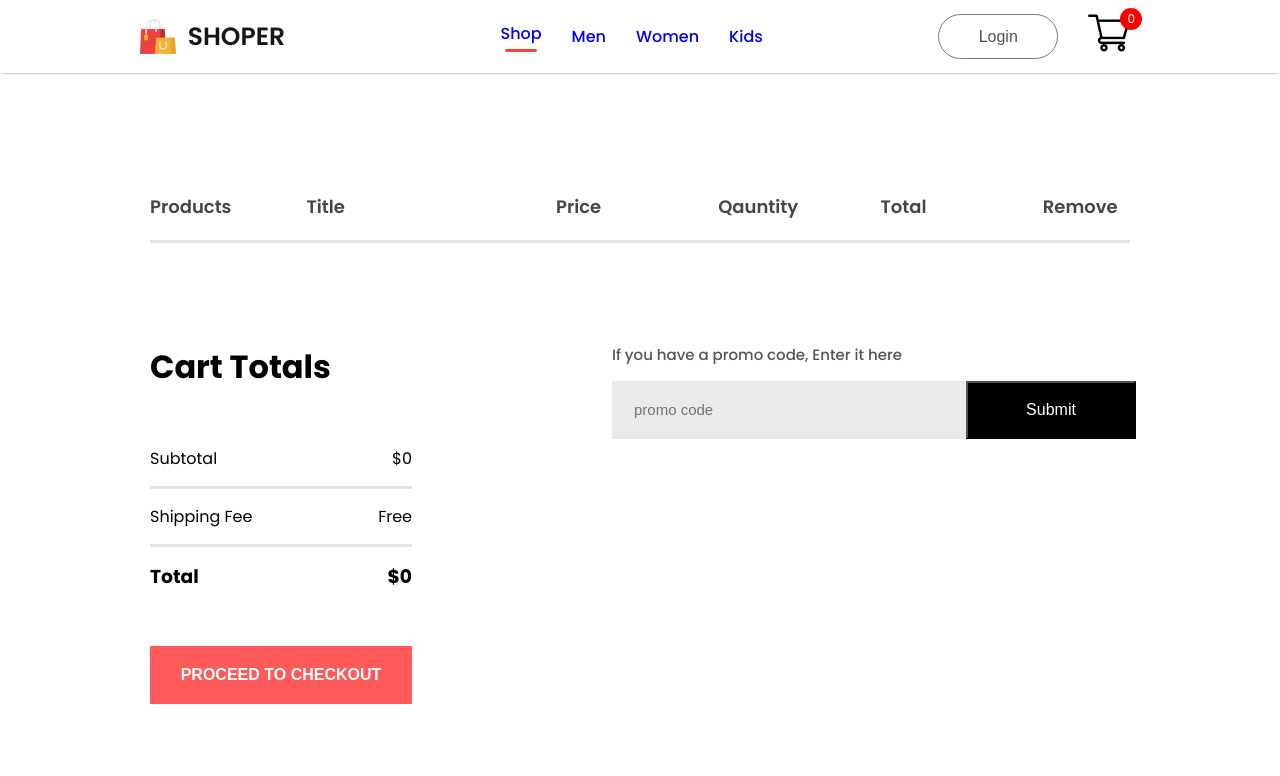
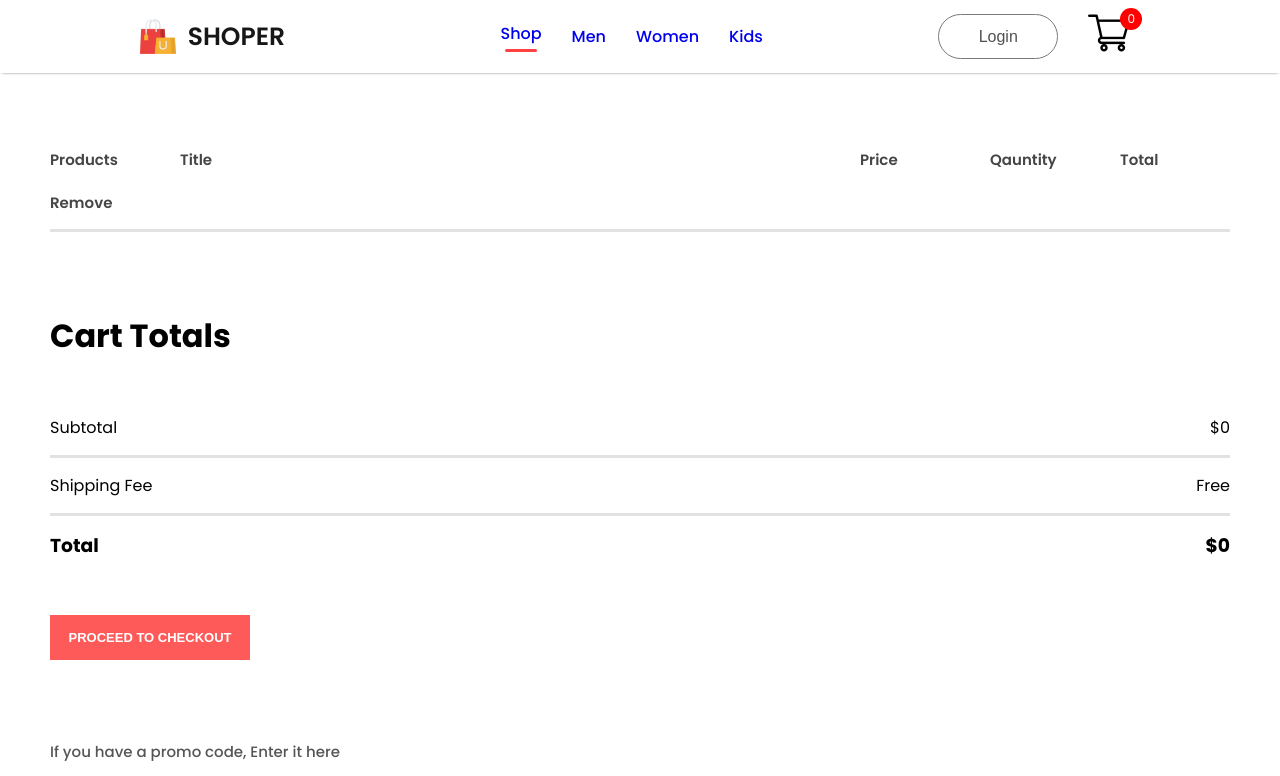
Before and after one commit to OLEHFIDELIS/E-commerce, a React (Create React App) app in the folder frontend/: page /cart in a window 1280 px wide. Shown: the top 776 px of the page. Built offline with nearby package versions, Linux system fonts and the light colour scheme.

Commit message:
worked on cart item responsiveness

```diff
--- a/frontend/src/Components/CartItems/CartItems.css
+++ b/frontend/src/Components/CartItems/CartItems.css
@@ -106,5 +106,55 @@
     background: black;
     color: white;
     cursor: pointer;
+}
 
+@media (max-width: 1280px) {
+    .cartitems{
+        margin: 60px 50px;
+    }
+    .cartitems-format-main{
+        grid-template-columns: 0.5fr 3fr 0.5fr 0.5fr 0.5fr;
+        gap: 20px;
+        padding: 15px 0px;
+        font-size: 15px;
+    }
+    .carticon-product-icon{
+        height: 50px;
+        height: 30px;
+    }
+    .cartitems-down{
+        margin: 80px 0px;
+        flex-direction: column;
+        gap: 80px;
+    }
+    .cartitems-total{
+        margin: 0;
+    }
+    .cartitems-total button{
+        max-width: 200px;
+        height: 45px;
+        font-size: 13px;
+    }
+    .cartitems-promobox{
+        width: auto;
+        max-width: 500px;
+    }
+    .cartitems-promobox input{
+        width: 100px;
+    }
+    .cartitems-promobox button{
+        width: 120px;
+        margin-left: -125px;
+    }
 }
+
+@media (max-width: 500px) {
+    .cartitems-format-main{
+        display: none;
+    }
+    .cartitems-format{
+        display: grid;
+        grid-template-columns: 0.5fr 3fr 0.5fr ;
+        gap: 10px;
+    }
+}
```
